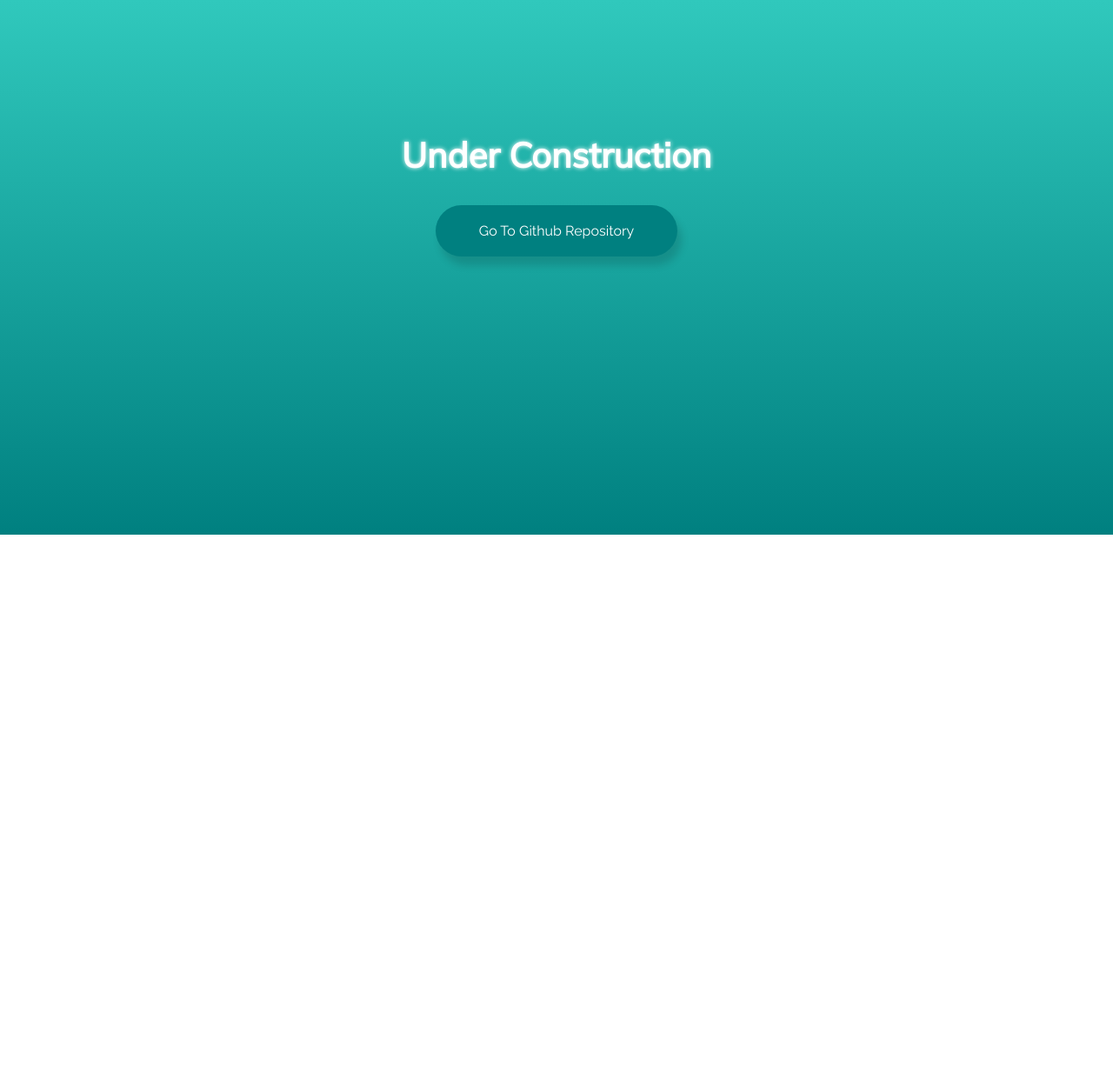
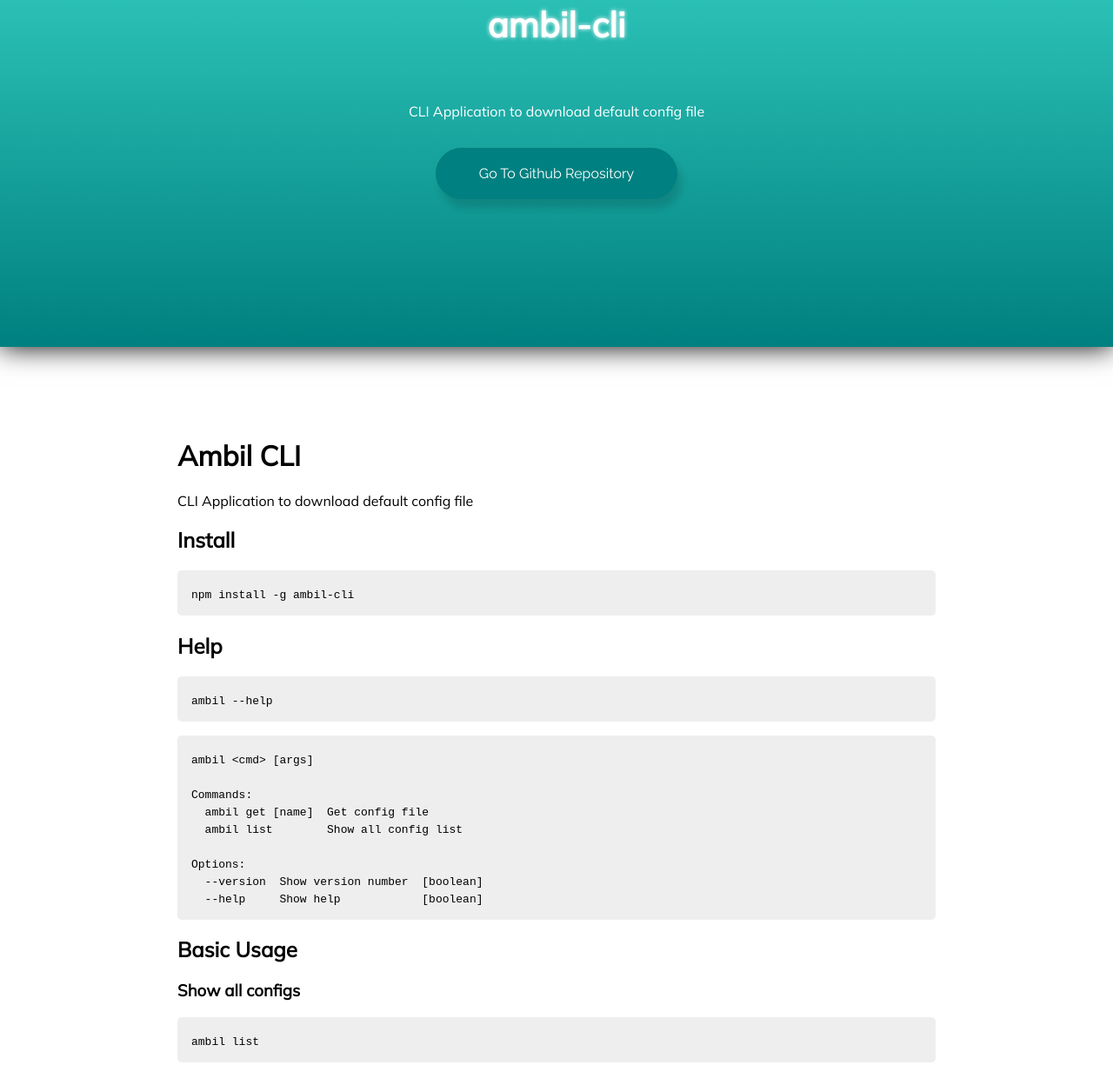
Before and after one commit to mwafa/ambil, a website: page docs/index.html in a window 1280 px wide. Shown: the part 201-1426 px from the top of the page at 87% size. Before the commit the page ends 816 px from the top, so only its background shows below. Drawn offline with Linux system fonts and the light colour scheme.

Commit message:
update docs page

```diff
--- /dev/null
+++ b/docs/css/style.css
@@ -0,0 +1,73 @@
+* {
+  font-family: 'Mulish', sans-serif;
+  box-sizing: border-box;
+}
+body {
+  margin: 0px;
+}
+pre * {
+  font-family: monospace;
+}
+pre {
+  position: relative;
+  background-color: #eee;
+  border-radius: 5px;
+  padding: 1rem;
+}
+
+.hero {
+  background-image: linear-gradient(turquoise, teal);
+  display: flex;
+  width: 100%;
+  height: 75vh;
+  align-items: center;
+  justify-content: center;
+  flex-direction: column;
+  box-shadow: 0px 0px 30px #000000;
+}
+.hero .hero-title {
+  transition: ease-out;
+  font-weight: 900;
+  transition-duration: 0.2s;
+  font-size: 40px;
+  color: white;
+  text-shadow: 0px 0px 5px white;
+}
+.hero .sub-title {
+  padding: 2rem;
+  color: white;
+}
+.hero .hero-title:hover {
+  scale: 1.2;
+  translate: 0px -10px;
+}
+.hero .hero-button {
+  font-family: 'Raleway';
+  text-decoration: none;
+  color: white;
+  background-color: teal;
+  padding: 20px 50px;
+  border-radius: 500px;
+  transition: ease-out;
+  transition-duration: 0.2s;
+  box-shadow: 5px 10px 10px #00000024;
+}
+.hero .hero-button:hover {
+  transform: scale(1.1);
+  translate: 0px 10px;
+}
+
+.container {
+  max-width: 57rem;
+  margin: 4rem auto;
+  padding: 20px;
+  border-radius: 5px;
+}
+
+.footer {
+  width: 100%;
+  padding: 3rem 1rem;
+  text-align: center;
+  background-color: teal;
+  color: white;
+}
--- a/docs/index.html
+++ b/docs/index.html
@@ -3,59 +3,72 @@
   <head>
     <meta charset="UTF-8" />
     <meta name="viewport" content="width=device-width, initial-scale=1.0" />
-    <title>Document</title>
+    <title>Ambil-CLI</title>
     <link
       href="https://fonts.googleapis.com/css2?family=Mulish&family=Raleway&display=swap"
       rel="stylesheet"
     />
-    <style>
-      * {
-        font-family: 'Mulish', sans-serif;
-      }
-      body {
-        background-image: linear-gradient(turquoise, teal);
-      }
-      .container {
-        display: flex;
-        width: 100%;
-        height: 100vh;
-        align-items: center;
-        justify-content: center;
-        flex-direction: column;
-      }
-      .container h2 {
-        transition: ease-out;
-        font-weight: 900;
-        transition-duration: 0.2s;
-        font-size: 40px;
-        color: white;
-        text-shadow: 0px 0px 5px white;
-      }
-      .container h2:hover {
-        scale: 1.2;
-        translate: 0px -10px;
-      }
-      .container a {
-        font-family: 'Raleway';
-        text-decoration: none;
-        color: white;
-        background-color: teal;
-        padding: 20px 50px;
-        border-radius: 500px;
-        transition: ease-out;
-        transition-duration: 0.2s;
-        box-shadow: 5px 10px 10px #00000024;
-      }
-      .container a:hover {
-        transform: scale(1.1);
-        translate: 0px 10px;
-      }
-    </style>
+    <link rel="stylesheet" href="css/style.css?edited=20200807" />
   </head>
   <body>
+    <!-- hero -->
+    <div class="hero">
+      <h2 class="hero-title">ambil-cli</h2>
+      <div class="sub-title">
+        CLI Application to download default config file
+      </div>
+      <a class="hero-button" href="https://github.com/mwafa/ambil-cli">
+        Go To Github Repository
+      </a>
+    </div>
+
+    <!-- content -->
     <div class="container">
-      <h2>Under Construction</h2>
-      <a href="https://github.com/mwafa/ambil-cli">Go To Github Repository</a>
+      <h1 id="ambil-cli">Ambil CLI</h1>
+      <p>CLI Application to download default config file</p>
+      <h2 id="install">Install</h2>
+      <pre><code class="lang-shell">npm install -g ambil-<span class="hljs-keyword">cli</span>
+</code></pre>
+      <h2 id="help">Help</h2>
+      <pre><code class="lang-shell">ambil <span class="hljs-comment">--help</span>
+</code></pre>
+      <pre><code>ambil <span class="hljs-symbol">&lt;cmd&gt;</span> [<span class="hljs-keyword">args</span>]
+
+Command<span class="hljs-variable">s:</span>
+  ambil <span class="hljs-built_in">get</span> [name]  Get config <span class="hljs-keyword">file</span>
+  ambil <span class="hljs-keyword">list</span>        Show <span class="hljs-keyword">all</span> config <span class="hljs-keyword">list</span>
+
+Option<span class="hljs-variable">s:</span>
+  --<span class="hljs-keyword">version</span>  Show <span class="hljs-keyword">version</span> <span class="hljs-keyword">number</span>  [boolean]
+  --<span class="hljs-keyword">help</span>     Show <span class="hljs-keyword">help</span>            [boolean]
+</code></pre>
+      <h2 id="basic-usage">Basic Usage</h2>
+      <h3 id="show-all-configs">Show all configs</h3>
+      <pre><code class="lang-shell">ambil <span class="hljs-built_in">list</span>
+</code></pre>
+      <pre><code>┌───────────┬───────────────┐
+│ Name      │ Filename      │
+├───────────┼───────────────┤
+│ gitignore │ <span class="hljs-selector-class">.gitignore</span>    │
+├───────────┼───────────────┤
+│ tsconfig  │ tsconfig<span class="hljs-selector-class">.json</span> │
+├───────────┼───────────────┤
+│ gitkeep   │ <span class="hljs-selector-class">.gitkeep</span>      │
+├───────────┼───────────────┤
+│ prettier  │ <span class="hljs-selector-class">.prettierrc</span>   │
+├───────────┼───────────────┤
+│ pysetup   │ setup<span class="hljs-selector-class">.cfg</span>     │
+└───────────┴───────────────┘
+</code></pre>
+      <h3 id="download">Download</h3>
+      <p>Example download <code>tsconfig.json</code></p>
+      <pre><code class="lang-shell">ambil <span class="hljs-keyword">get</span> tsconfig
+</code></pre>
+    </div>
+
+    <!-- footer -->
+    <div class="footer">
+      Powered by Github Pages
     </div>
   </body>
 </html>
```
